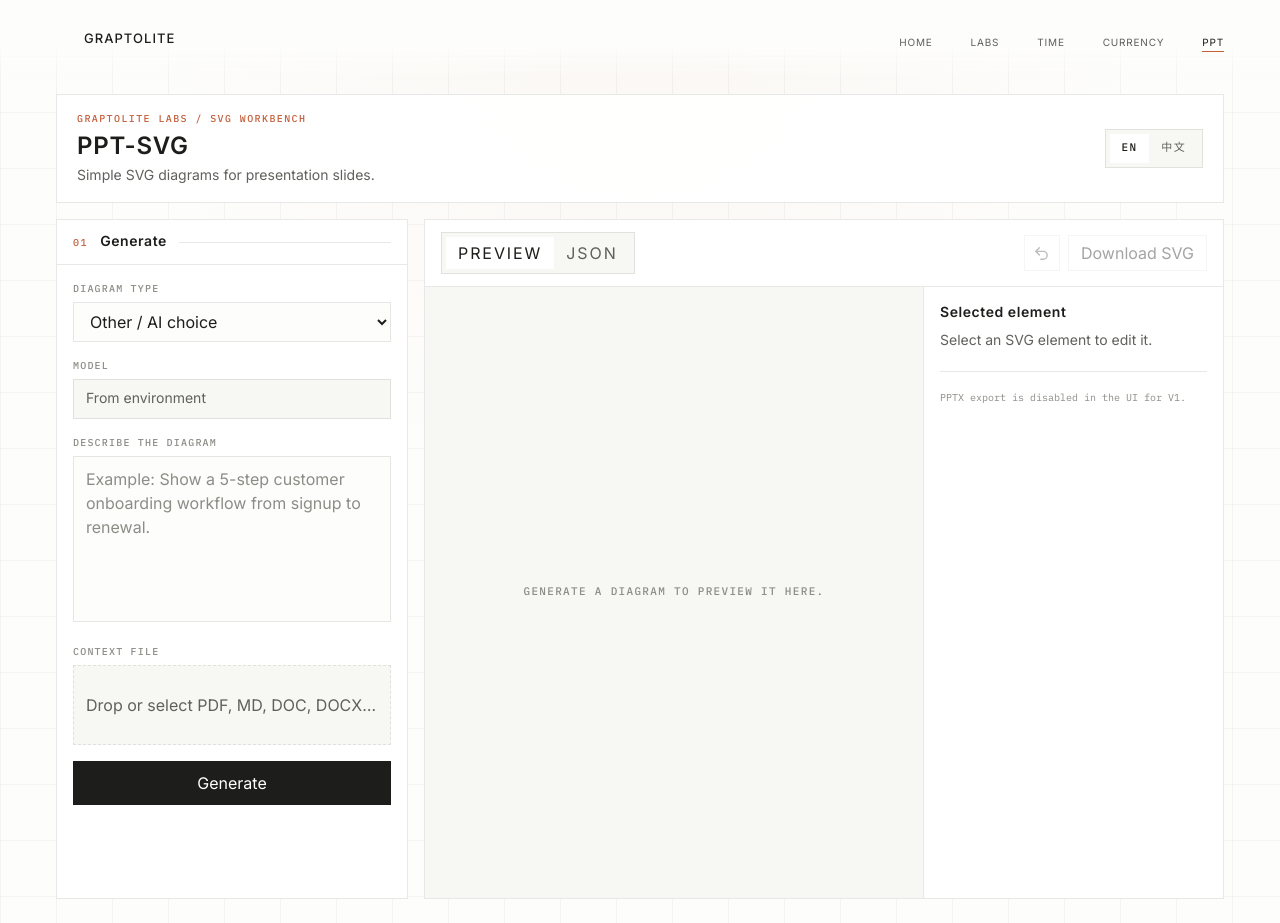
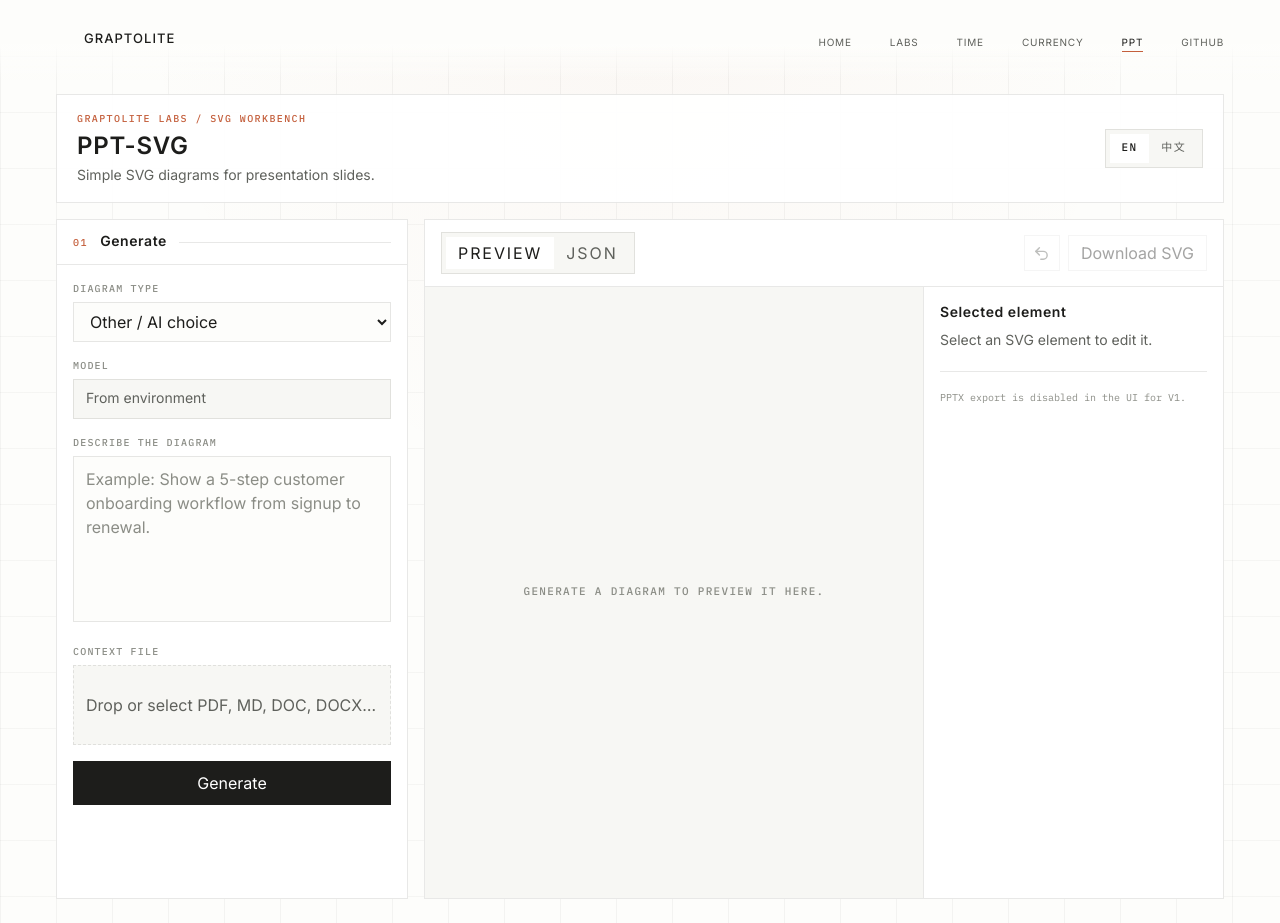
Before and after one commit to imkcrevit/PPT-SVG, a Next.js app: page /en in a window 1280 px wide. Built offline with nearby package versions, Linux system fonts and the light colour scheme.

Commit message:
Add GitHub link to navigation

```diff
--- a/src/components/workspace.tsx
+++ b/src/components/workspace.tsx
@@ -274,6 +274,11 @@ export function Workspace({ locale }: WorkspaceProps) {
           <li>
             <a href={`https://labs.graptolite.ai/ppt/${locale}`} className="active" aria-current="page">
               PPT
+            </a>
+          </li>
+          <li>
+            <a href="https://github.com/imkcrevit/PPT-SVG" target="_blank" rel="noreferrer">
+              GitHub
             </a>
           </li>
         </ul>
```
